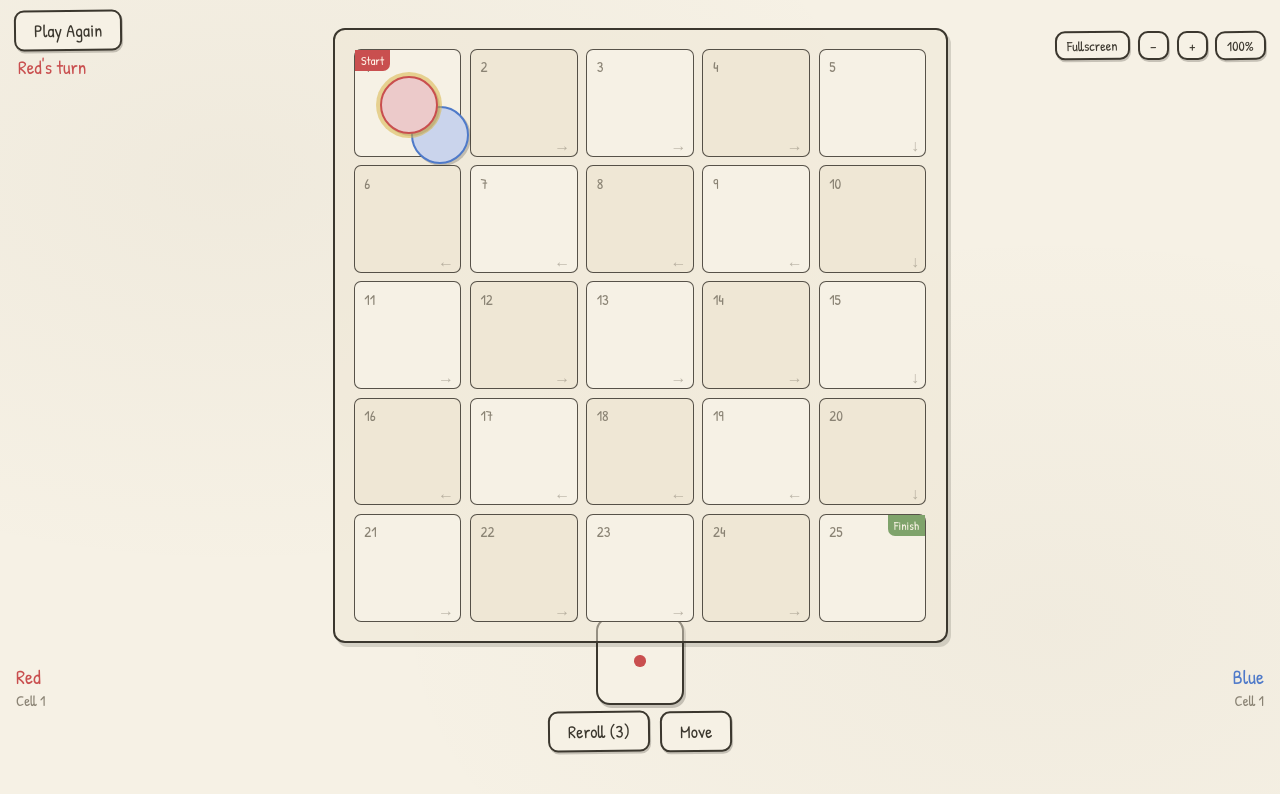
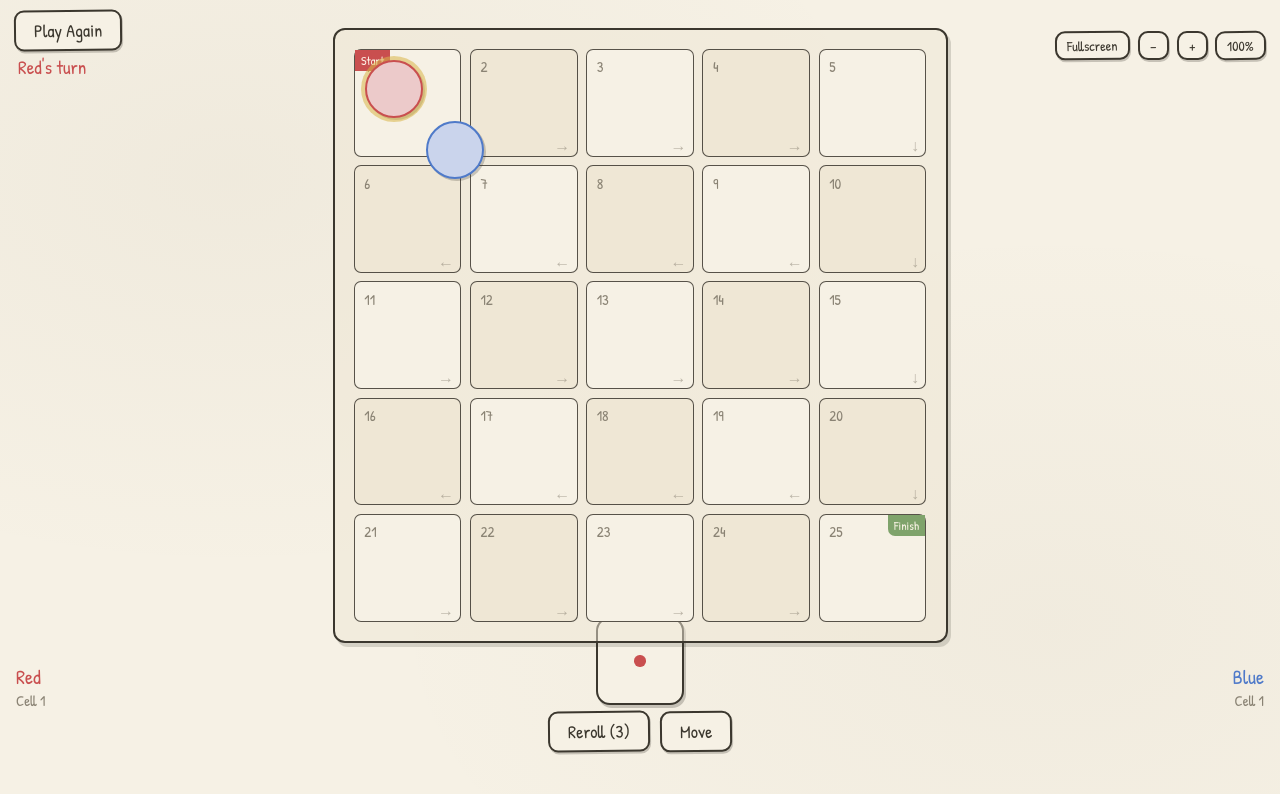
Before and after one commit to Mooling0602/Paper-Cloud-Games, a website built with Vite: page Roll-and-Move/index.html in a window 1280 px wide. Both pictures are taken after a click on the button "Start Game". Built offline with nearby package versions, Linux system fonts and the light colour scheme; a web font is replaced by a local one.

Commit message:
fix(Roll-and-Move): diagonal token placement on shared cells

```diff
--- a/Roll-and-Move/src/style.css
+++ b/Roll-and-Move/src/style.css
@@ -268,12 +268,10 @@ body {
 .token.p0 {
   background: #eccaca;
   border-color: #c94f4f;
-  margin: -2.5% 0 0 -2.5%;
 }
 .token.p1 {
   background: #cad4ec;
   border-color: #4f7ac9;
-  margin: 2.5% 0 0 2.5%;
 }
 .token.current {
   z-index: 4;
--- a/Roll-and-Move/src/ui/game.ts
+++ b/Roll-and-Move/src/ui/game.ts
@@ -71,10 +71,17 @@ export function createGame(onRestart: () => void): GameView {
     board.append(tk);
     return tk;
   });
-  const setTokenPos = (pi: number, cell: number): void => {
+  const setTokenPos = (pi: number, cell: number, fx = 0.5, fy = 0.5): void => {
     const { row, col } = cellPos(cell);
-    tokens[pi].style.left = `${((col + 0.5) * 100) / GRID}%`;
-    tokens[pi].style.top = `${((row + 0.5) * 100) / GRID}%`;
+    tokens[pi].style.left = `${((col + fx) * 100) / GRID}%`;
+    tokens[pi].style.top = `${((row + fy) * 100) / GRID}%`;
+  };
+  // single token → cell center; both on the same cell → diagonal (red NW, blue SE)
+  const updateTokens = (): void => {
+    const [a, b] = turn.players;
+    const same = a.pos === b.pos;
+    setTokenPos(0, a.pos, same ? 0.25 : 0.5, same ? 0.25 : 0.5);
+    setTokenPos(1, b.pos, same ? 0.75 : 0.5, same ? 0.75 : 0.5);
   };
 
   const boardArea = el('main', 'board-area');
@@ -156,7 +163,9 @@ export function createGame(onRestart: () => void): GameView {
       panel.name.textContent = t(pl.nameKey);
       panel.info.textContent = pl.pos >= LAST_CELL ? t('game.finish') : t('game.cell', { n: pl.pos + 1 });
     });
-  };
+  // refresh tokens after every state change (also applies diagonal placement)
+  updateTokens();
+};
 
   const roll = (): void => {
     if (!turn.canRoll() || rolling) return;
@@ -227,9 +236,8 @@ export function createGame(onRestart: () => void): GameView {
   });
 
   // start
-  setTokenPos(0, 0);
-  setTokenPos(1, 0);
   turn.beginTurn();
+  updateTokens();
   refresh();
 
   return {
```
